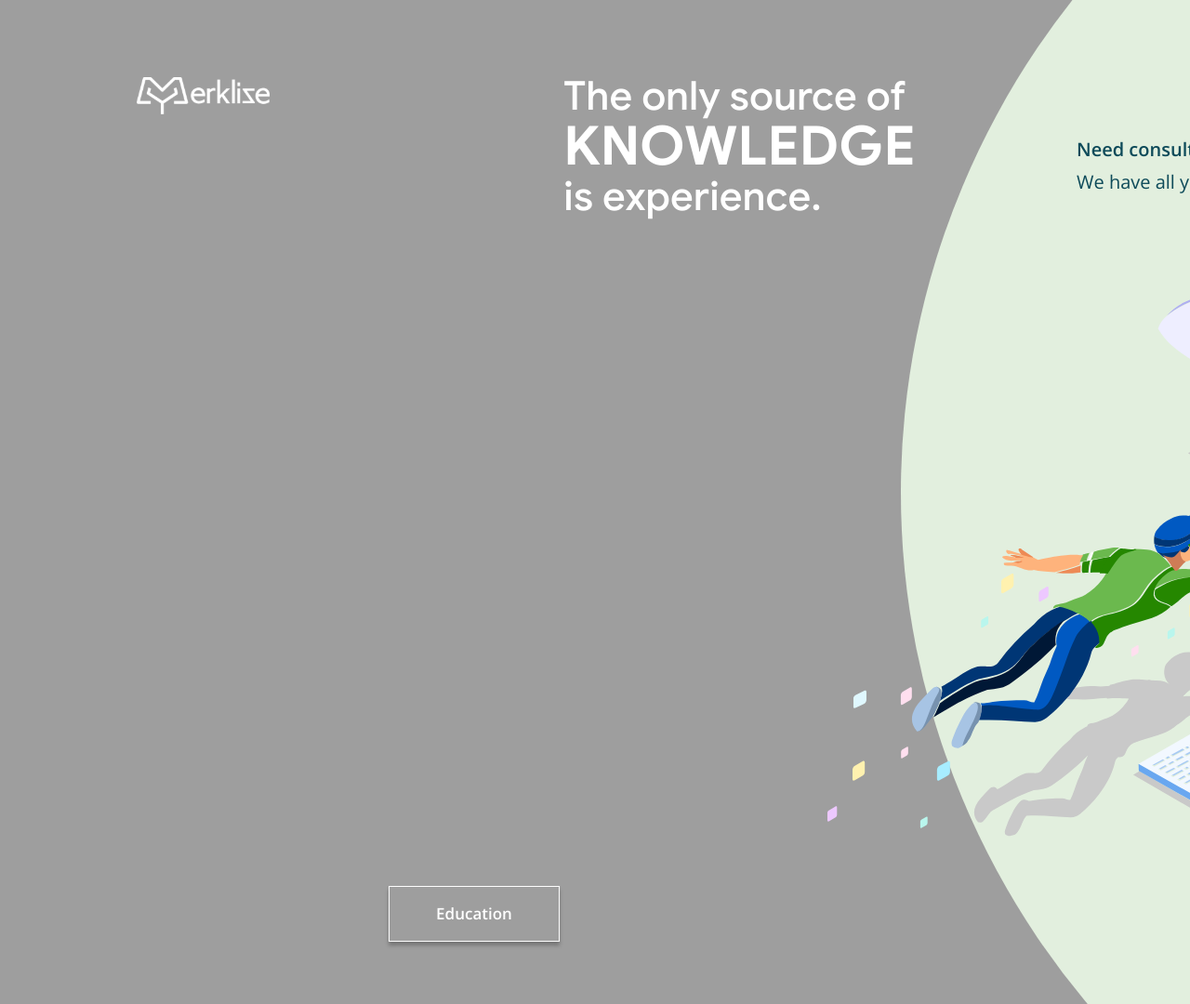
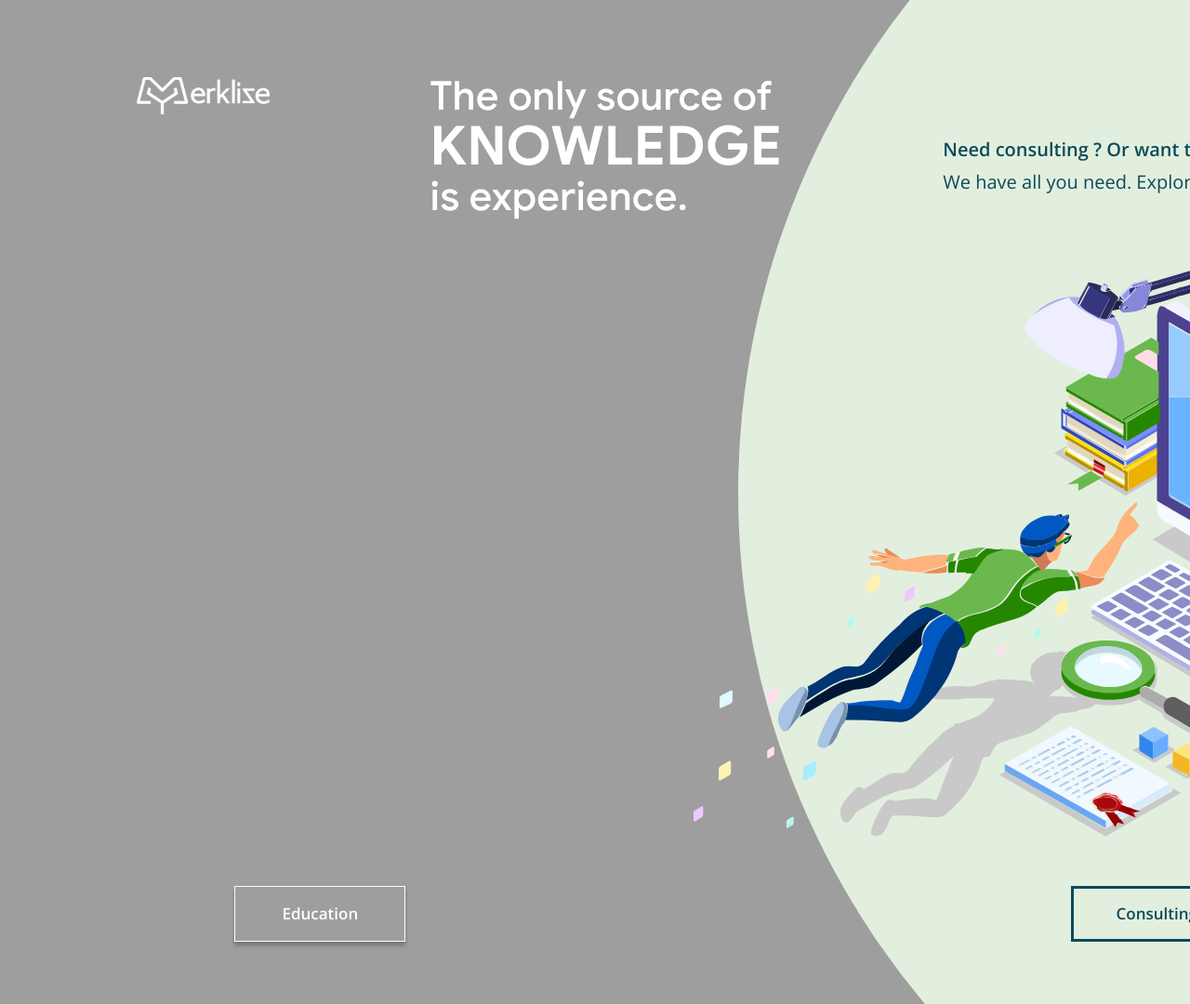
Before and after one commit to kaptn3/merklise, a Jekyll site: the page built from index.md, in a window 1280 px wide. Shown: the whole page at 93% size. Built offline with Jekyll 4.4.1, drawn with Linux system fonts in a browser that asks for light colours.

Commit message:
Main: fix background

```diff
--- a/_sass/components/main/circle.scss
+++ b/_sass/components/main/circle.scss
@@ -3,7 +3,7 @@
   position: absolute;
   width: 1746px;
   height: 1724px;
-  left: 969px;
+  left: 50%;
   top: -332px;
   z-index: -1;
   border-radius: 100%;
--- a/_sass/components/main/main-left.scss
+++ b/_sass/components/main/main-left.scss
@@ -1,6 +1,6 @@
 .main-left {
   display: flex;
-  width: 100%;
+  width: 50%;
   margin-left: 147px;
   padding-top: 83px;
 
@@ -12,7 +12,6 @@
     color: #fff;
     max-width: 394px;
     margin-left: auto;
-    margin-right: -110px;
   }
 }
 
@@ -20,3 +19,9 @@
   font-size: 58px;
   line-height: 62px;
 }
+
+@media (max-width: 2150px) {
+  .main-left__text {
+    margin-right: -110px;
+  }
+}
--- a/_sass/components/main/main-right.scss
+++ b/_sass/components/main/main-right.scss
@@ -1,6 +1,7 @@
 .main-right {
-  margin-right: 48px;
+  margin-right: 100px;
   padding-top: 143px;
+  width: 50%;
 
   &__text {
     margin-bottom: 47px;
@@ -15,3 +16,9 @@
     font-weight: normal;
   }
 }
+
+@media (max-width: 2150px) {
+  .main-right {
+    margin-right: 48px;
+  }
+}
--- a/_sass/layouts/main-page.scss
+++ b/_sass/layouts/main-page.scss
@@ -2,7 +2,6 @@
   background: url('../img/bg-main.png') no-repeat center;
   background-size: cover;
   height: 1080px;
-  width: 1920px;
   position: relative;
   z-index: 1;
   overflow: hidden;
```
